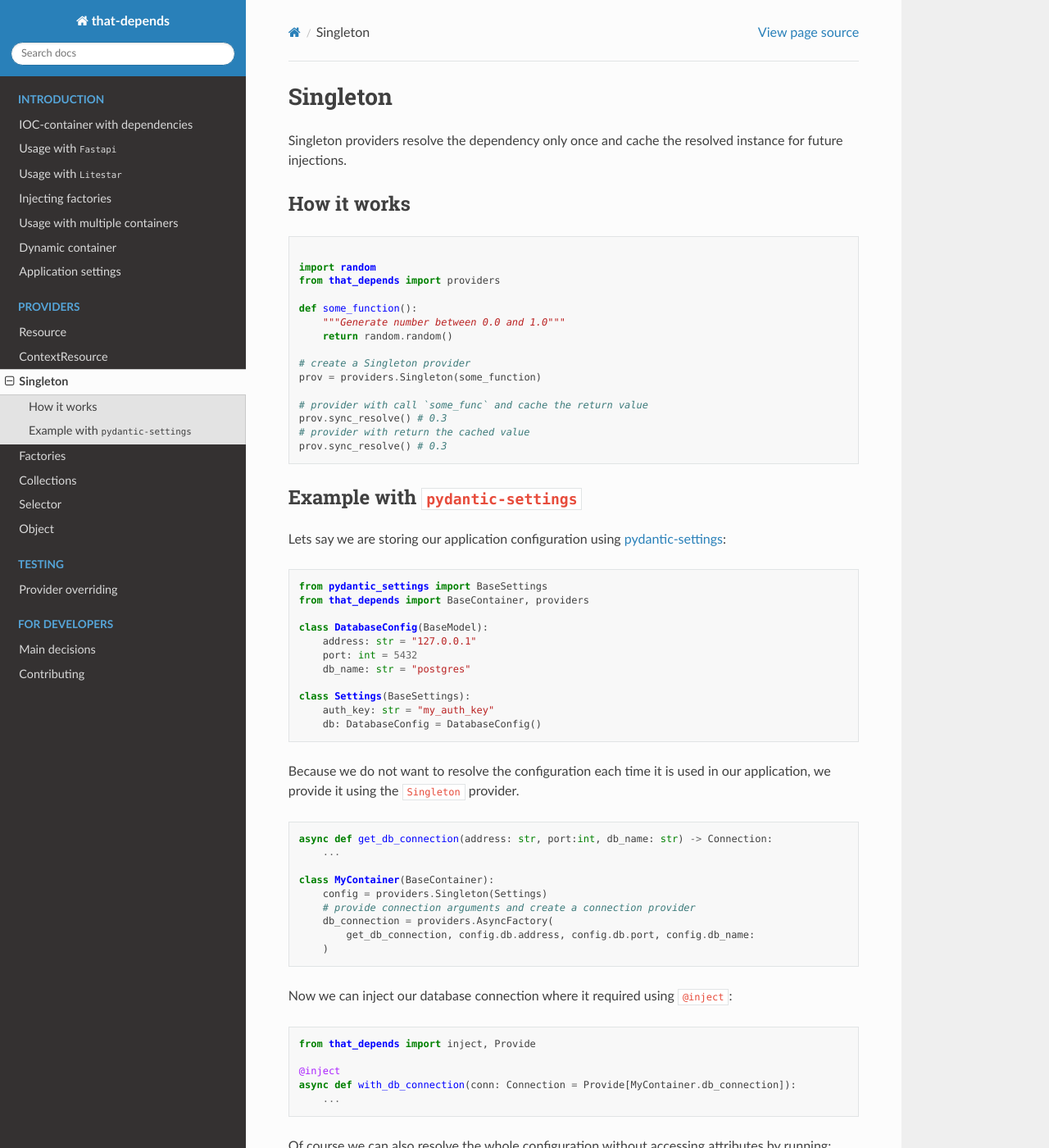
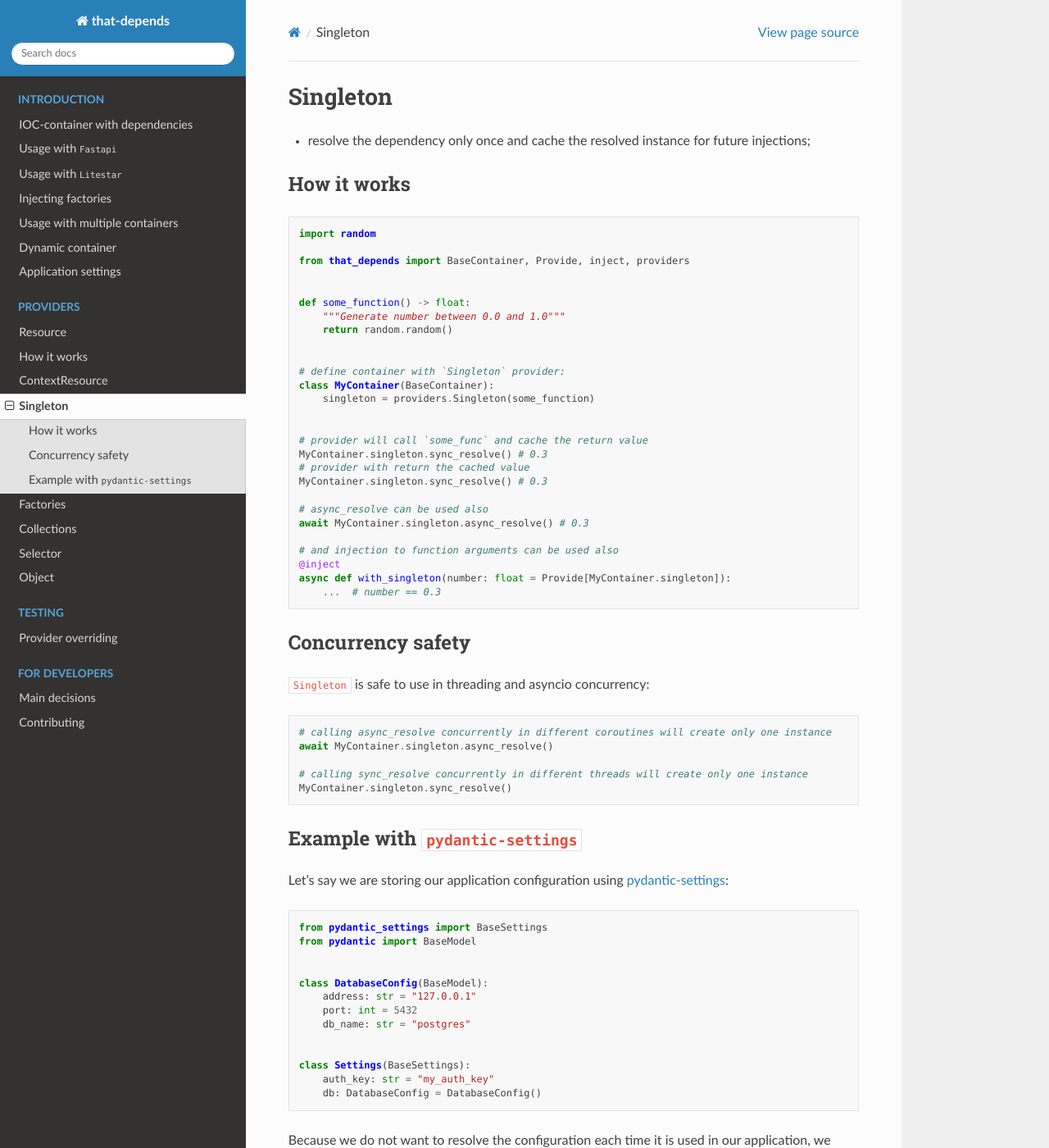
Before and after one commit to modern-python/that-depends, a Sphinx documentation site: the page built from docs/providers/singleton.md, in a window 1280 px wide and 1400 px high. Shown: the whole window at 82% size. Built offline with Sphinx 7.4.7 and the Read the Docs theme 3.1.0, drawn with Linux system fonts in a browser that asks for light colours; pages that are not in the unit, such as notebooks, are missing from menus; some of the changed text lies outside the part shown.

Commit message:
127 write docs on thread and asyncio concurrent safety (#128)
* add comment about deepcopy [preventing] of provider

* add info on concurrency safety

* fix linting

````diff
--- a/docs/providers/singleton.md
+++ b/docs/providers/singleton.md
@@ -1,39 +1,59 @@
 # Singleton
-
-Singleton providers resolve the dependency only once and cache the resolved instance for future injections.
+- resolve the dependency only once and cache the resolved instance for future injections;
 
 ## How it works
+```python
+import random
 
-```python
+from that_depends import BaseContainer, Provide, inject, providers
 
-import random
-from that_depends import providers
 
-def some_function():
+def some_function() -> float:
     """Generate number between 0.0 and 1.0"""
     return random.random()
 
-# create a Singleton provider
-prov = providers.Singleton(some_function)
 
-# provider with call `some_func` and cache the return value
-prov.sync_resolve() # 0.3
+# define container with `Singleton` provider:
+class MyContainer(BaseContainer):
+    singleton = providers.Singleton(some_function)
+
+
+# provider will call `some_func` and cache the return value
+MyContainer.singleton.sync_resolve() # 0.3
 # provider with return the cached value
-prov.sync_resolve() # 0.3
+MyContainer.singleton.sync_resolve() # 0.3
+
+# async_resolve can be used also
+await MyContainer.singleton.async_resolve() # 0.3
+
+# and injection to function arguments can be used also
+@inject
+async def with_singleton(number: float = Provide[MyContainer.singleton]):
+    ...  # number == 0.3
+```
+
+## Concurrency safety
+`Singleton` is safe to use in threading and asyncio concurrency:
+```python
+# calling async_resolve concurrently in different coroutines will create only one instance
+await MyContainer.singleton.async_resolve()
+
+# calling sync_resolve concurrently in different threads will create only one instance
+MyContainer.singleton.sync_resolve()
 ```
 
 ## Example with `pydantic-settings`
-
-Lets say we are storing our application configuration using [pydantic-settings](https://docs.pydantic.dev/latest/concepts/pydantic_settings/):
-
+Let's say we are storing our application configuration using [pydantic-settings](https://docs.pydantic.dev/latest/concepts/pydantic_settings/):
 ```python
 from pydantic_settings import BaseSettings
-from that_depends import BaseContainer, providers
+from pydantic import BaseModel
+
 
 class DatabaseConfig(BaseModel):
     address: str = "127.0.0.1"
     port: int = 5432
     db_name: str = "postgres"
+
 
 class Settings(BaseSettings):
     auth_key: str = "my_auth_key"
@@ -43,6 +63,9 @@ class Settings(BaseSettings):
 Because we do not want to resolve the configuration each time it is used in our application, we provide it using the `Singleton` provider.
 
 ```python
+from that_depends import BaseContainer, providers
+
+
 async def get_db_connection(address: str, port:int, db_name: str) -> Connection:
     ...
 
@@ -50,11 +73,11 @@ class MyContainer(BaseContainer):
     config = providers.Singleton(Settings)
     # provide connection arguments and create a connection provider
     db_connection = providers.AsyncFactory(
-        get_db_connection, config.db.address, config.db.port, config.db_name:
+        get_db_connection, config.db.address, config.db.port, config.db_name
     )
 ```
 
-Now we can inject our database connection where it required using `@inject`:
+Now we can inject our database connection where it's required using `@inject`:
 
 ```python
 from that_depends import inject, Provide
````
Also changed, not shown: other parts of docs/providers/singleton.md (+3 -3 lines), docs/providers/resources.md (+17 -3 lines), 1 other file.
